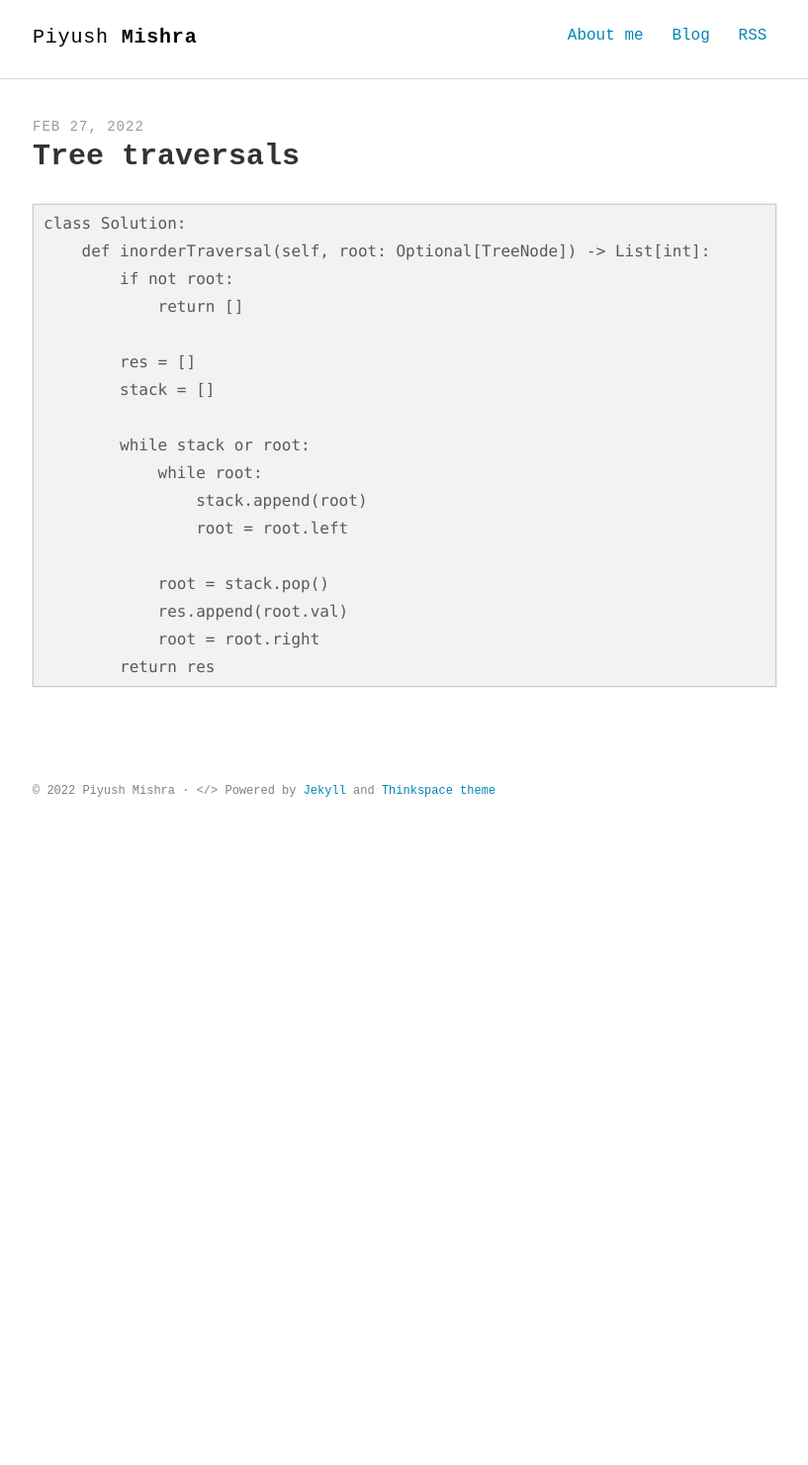
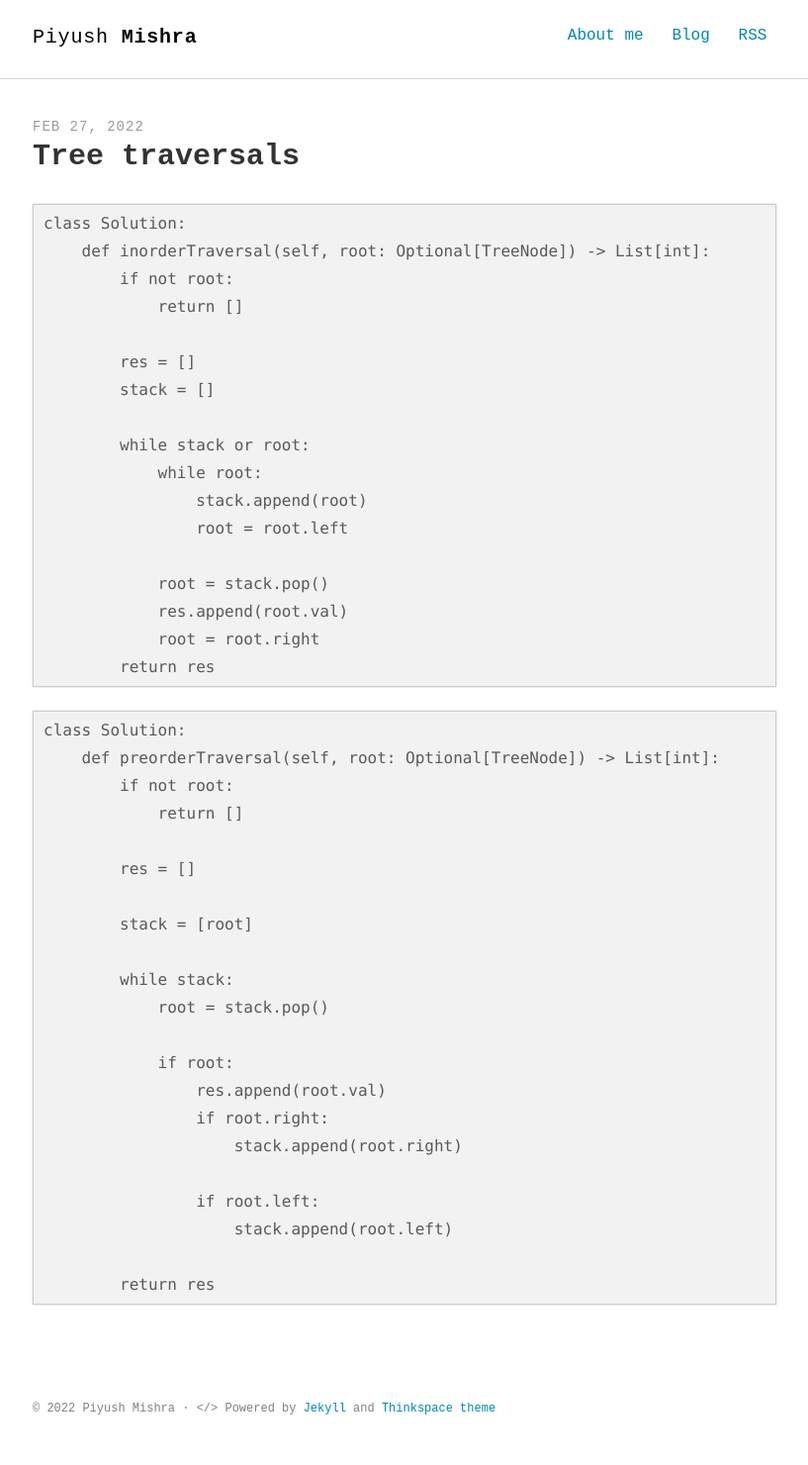
Before and after one commit to piymis/piymis.github.io, a Jekyll site: the page built from _posts/2022-02-27-tree-traversals.markdown, in a window 1280 px wide. Shown: the whole page at 99% size, without its empty margins (231-1048 px from the left). Built offline with Jekyll 4.4.1, drawn with Linux system fonts in a browser that asks for light colours; some web fonts are replaced; our own code applies the rules of GitHub Pages for plain Markdown files; a script that is not in the unit is left out; before the commit the page ends 900 px from its top, so only the background shows below that.

Commit message:
Updated Tree Traversals

````diff
--- a/_posts/2022-02-27-tree-traversals.markdown
+++ b/_posts/2022-02-27-tree-traversals.markdown
@@ -22,3 +22,27 @@ class Solution:
             root = root.right
         return res
 ```
+
+```
+class Solution:
+    def preorderTraversal(self, root: Optional[TreeNode]) -> List[int]:
+        if not root:
+            return []
+
+        res = []
+
+        stack = [root]
+
+        while stack:
+            root = stack.pop()
+
+            if root:
+                res.append(root.val)
+                if root.right:
+                    stack.append(root.right)
+
+                if root.left:
+                    stack.append(root.left)
+
+        return res
+```
````
